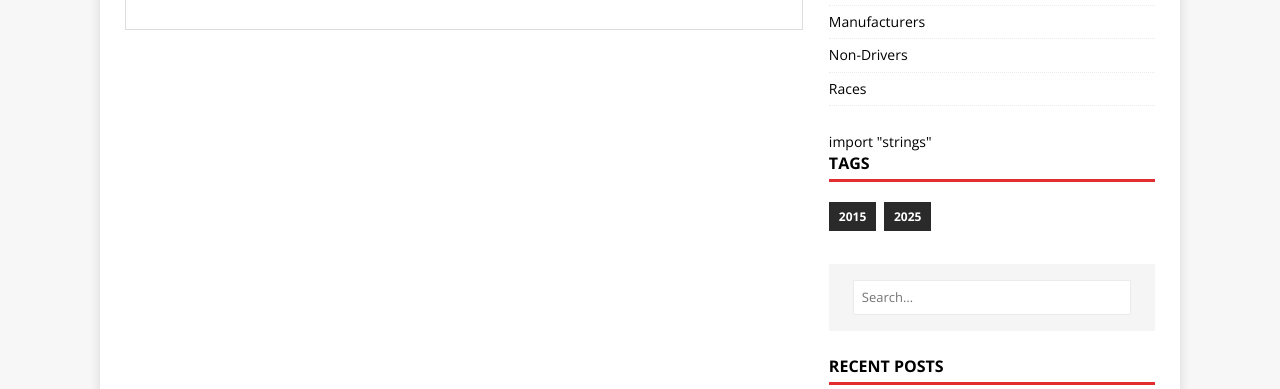
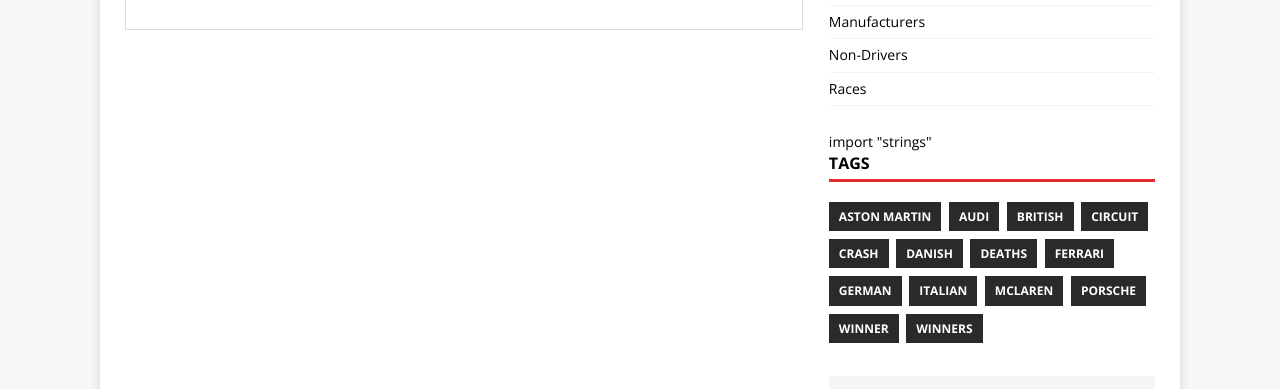
Before and after one commit to toonjamie/LeMans, a plain HTML site: page 404.html in a window 1280 px wide. Shown: the part 357-746 px from the top of the page. Drawn offline with nearby package versions, Linux system fonts and the light colour scheme.

Commit message:
Add files via upload

```diff
--- a/404.html
+++ b/404.html
@@ -159,38 +159,50 @@
 
 
 
-		<a class="widget-taglist__link widget__link btn" href="/LeMans/tags/2015/" title="2015">2015</a>
-
-
-		<a class="widget-taglist__link widget__link btn" href="/LeMans/tags/2025/" title="2025">2025</a>
 
 
 
 
+		<a class="widget-taglist__link widget__link btn" href="/LeMans/tags/aston-martin/" title="Aston Martin">Aston Martin</a>
 
 
+		<a class="widget-taglist__link widget__link btn" href="/LeMans/tags/audi/" title="Audi">Audi</a>
 
 
+		<a class="widget-taglist__link widget__link btn" href="/LeMans/tags/british/" title="British">British</a>
 
 
+		<a class="widget-taglist__link widget__link btn" href="/LeMans/tags/circuit/" title="Circuit">Circuit</a>
 
 
+		<a class="widget-taglist__link widget__link btn" href="/LeMans/tags/crash/" title="Crash">Crash</a>
 
 
+		<a class="widget-taglist__link widget__link btn" href="/LeMans/tags/danish/" title="Danish">Danish</a>
 
 
+		<a class="widget-taglist__link widget__link btn" href="/LeMans/tags/deaths/" title="Deaths">Deaths</a>
 
 
+		<a class="widget-taglist__link widget__link btn" href="/LeMans/tags/ferrari/" title="Ferrari">Ferrari</a>
 
 
+		<a class="widget-taglist__link widget__link btn" href="/LeMans/tags/german/" title="German">German</a>
 
 
+		<a class="widget-taglist__link widget__link btn" href="/LeMans/tags/italian/" title="Italian">Italian</a>
 
 
+		<a class="widget-taglist__link widget__link btn" href="/LeMans/tags/mclaren/" title="McLaren">McLaren</a>
 
 
+		<a class="widget-taglist__link widget__link btn" href="/LeMans/tags/porsche/" title="Porsche">Porsche</a>
 
 
+		<a class="widget-taglist__link widget__link btn" href="/LeMans/tags/winner/" title="Winner">Winner</a>
+
+
+		<a class="widget-taglist__link widget__link btn" href="/LeMans/tags/winners/" title="Winners">Winners</a>
 	</div>
 </div><div class="widget-search widget">
 	<form class="widget-search__form" role="search" method="get" action="https://google.com/search">
```
Also changed, not shown: index.html (+16 -4 lines).
